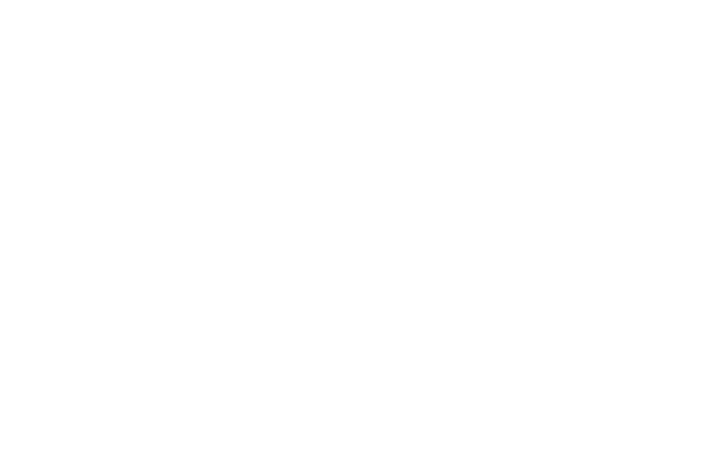
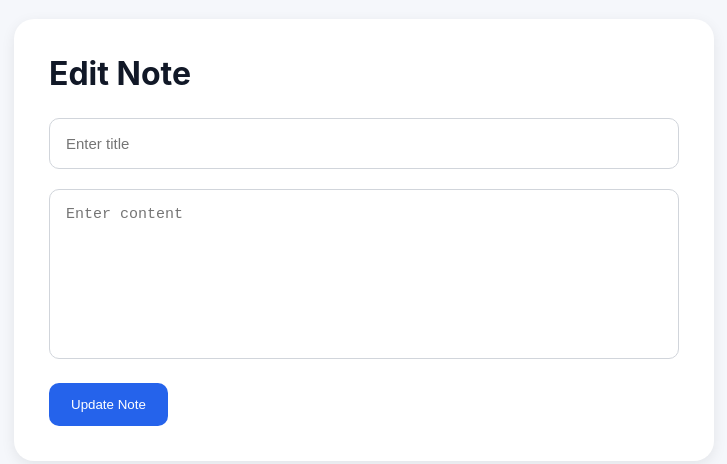
Before and after one commit to Manish12006/NotesManager, a React (Create React App) app: page /edit/1 in a window 1280 px wide. Before the commit this address had no page. Shown: the part 160-624 px from the top of the page, without its empty margins (276-1003 px from the left). Built offline with nearby package versions, Linux system fonts and the light colour scheme; no server answers.

Commit message:
Button Actions Working

```diff
--- a/src/App.js
+++ b/src/App.js
@@ -1,6 +1,7 @@
 import { Routes, Route } from "react-router-dom";
 import CreateNote from "./pages/CreateNote";
 import { ToastContainer } from "react-toastify";
+import EditNote from "./pages/EditNote";
 
 import Home from "./pages/Home";
 
@@ -11,6 +12,7 @@
       <Routes>
         <Route path="/" element={<Home />} />
         <Route path="/create" element={<CreateNote />} />
+        <Route path="/edit/:id" element={<EditNote />} />
       </Routes>
 
       <ToastContainer position="bottom-right" />
--- a/src/pages/CreateNote.js
+++ b/src/pages/CreateNote.js
@@ -15,7 +15,12 @@
     const handleSubmit = async (e) => {
 
         e.preventDefault();
+        if (!title.trim() || !content.trim()) {
 
+            toast.error("All fields are required");
+
+            return;
+        }
         try {
 
             await createNote({
--- a/src/pages/EditNote.js
+++ b/src/pages/EditNote.js
@@ -0,0 +1,99 @@
+import React, { useEffect, useState } from "react";
+import "./CreateNote.css";
+
+import { useNavigate, useParams } from "react-router-dom";
+
+import { getSingleNote, updateNote } from "../services/noteService";
+
+import { toast } from "react-toastify";
+
+const EditNote = () => {
+
+    const [title, setTitle] = useState("");
+    const [content, setContent] = useState("");
+
+    const { id } = useParams();
+
+    const navigate = useNavigate();
+
+    useEffect(() => {
+
+        fetchNote();
+
+    }, []);
+
+    const fetchNote = async () => {
+
+        try {
+
+            const data = await getSingleNote(id);
+
+            setTitle(data.title);
+            setContent(data.content);
+
+        } catch (error) {
+
+            console.log(error);
+
+        }
+    };
+
+    const handleSubmit = async (e) => {
+
+        e.preventDefault();
+        if (!title.trim() || !content.trim()) {
+
+            toast.error("All fields are required");
+
+            return;
+        }
+        try {
+
+            await updateNote(id, {
+                title,
+                content,
+            });
+
+            toast.success("Note updated successfully");
+
+            navigate("/");
+
+        } catch (error) {
+
+            console.log(error);
+
+        }
+    };
+
+    return (
+        <div className="create-note">
+
+            <form className="note-form" onSubmit={handleSubmit}>
+
+                <h1>Edit Note</h1>
+
+                <input
+                    type="text"
+                    placeholder="Enter title"
+                    value={title}
+                    onChange={(e) => setTitle(e.target.value)}
+                />
+
+                <textarea
+                    placeholder="Enter content"
+                    rows="8"
+                    value={content}
+                    onChange={(e) => setContent(e.target.value)}
+                ></textarea>
+
+                <button type="submit">
+                    Update Note
+                </button>
+
+            </form>
+
+        </div>
+    );
+};
+
+export default EditNote;
--- a/src/pages/Home.js
+++ b/src/pages/Home.js
@@ -1,7 +1,8 @@
 import React, { useEffect, useState } from "react";
 import "./Home.css";
-import { getAllNotes } from "../services/noteService";
+import { getAllNotes, deleteNote } from "../services/noteService";
 import { useNavigate } from "react-router-dom";
+import { toast } from "react-toastify";
 
 const Home = () => {
   const navigate = useNavigate();
@@ -20,6 +21,24 @@
       console.log(error);
     }
   }
+
+  const handleDelete = async (id) => {
+
+    try {
+
+      await deleteNote(id);
+
+      setNotes(notes.filter((note) => note._id !== id));
+
+      toast.success("Note deleted successfully");
+
+    } catch (error) {
+
+      console.log(error);
+
+    }
+  };
+
 
   return (
     <div className="home">
@@ -66,8 +85,12 @@
                 </span>
 
                 <div className="note-actions">
-                  <button>Edit</button>
-                  <button>Delete</button>
+                  <button onClick={() => navigate(`/edit/${note._id}`)}>
+                    Edit
+                  </button>
+                  <button onClick={() => handleDelete(note._id)}>
+                    Delete
+                  </button>
                 </div>
 
               </div>
--- a/src/services/noteService.js
+++ b/src/services/noteService.js
@@ -11,3 +11,18 @@
     const response = await axios.post(API, noteData);
     return response.data;
 };
+
+export const deleteNote = async (id) => {
+    const response = await axios.delete(`${API}/${id}`);
+    return response.data;
+};
+
+export const getSingleNote = async (id) => {
+    const response = await axios.get(`${API}/${id}`);
+    return response.data;
+};
+
+export const updateNote = async (id, noteData) => {
+    const response = await axios.put(`${API}/${id}`, noteData);
+    return response.data;
+};
```
